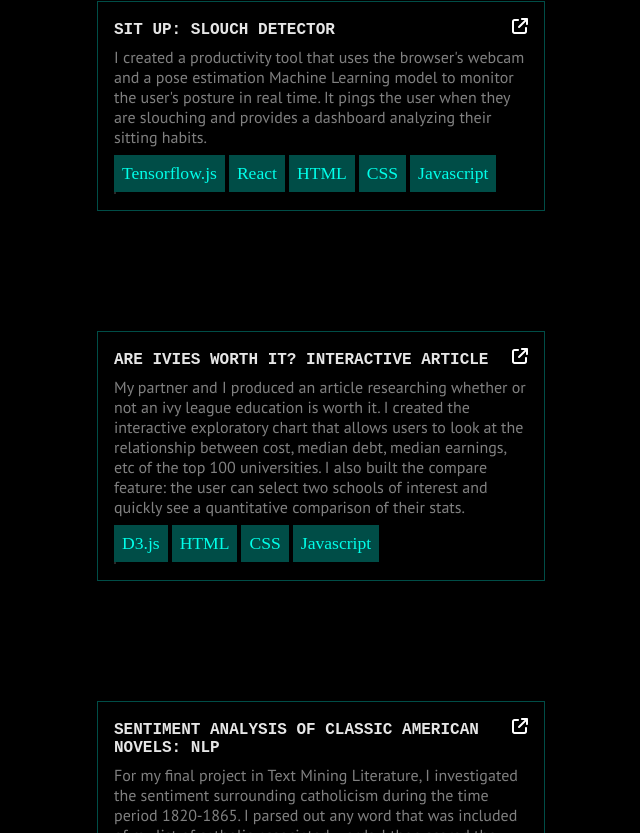
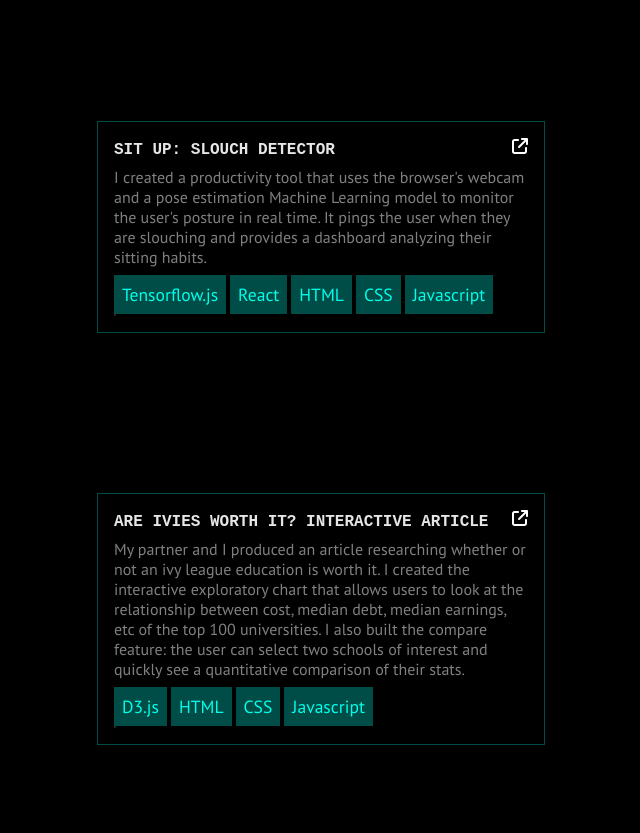
Before and after one commit to DGR40/vite-portfolio, a React (Vite) app: page / in a window 1280 px wide. Shown: the part 987-1820 px from the top of the page, without its empty margins (543-1183 px from the left). Built offline with nearby package versions, Linux system fonts and the light colour scheme.

Commit message:
added robot.txt for SEO

```diff
--- a/src/index.css
+++ b/src/index.css
@@ -75,7 +75,7 @@ body {
   overflow-y: hidden;
   font-family: Arial, Helvetica sans-serif;
   justify-content: flex-start;
-  gap: 15vh;
+  gap: 20vh;
   position: relative;
   align-items: center;
 }
@@ -402,7 +402,7 @@ body {
   justify-content: flex-start;
   flex-wrap: wrap;
   gap: 4px;
-  font-family: "PT Sans";
+  font-family: "pt_sansregular";
 }
 .tag {
   background-color: var(--clr-accent-dark);
```
Also changed, not shown: src/robots.txt (added).
